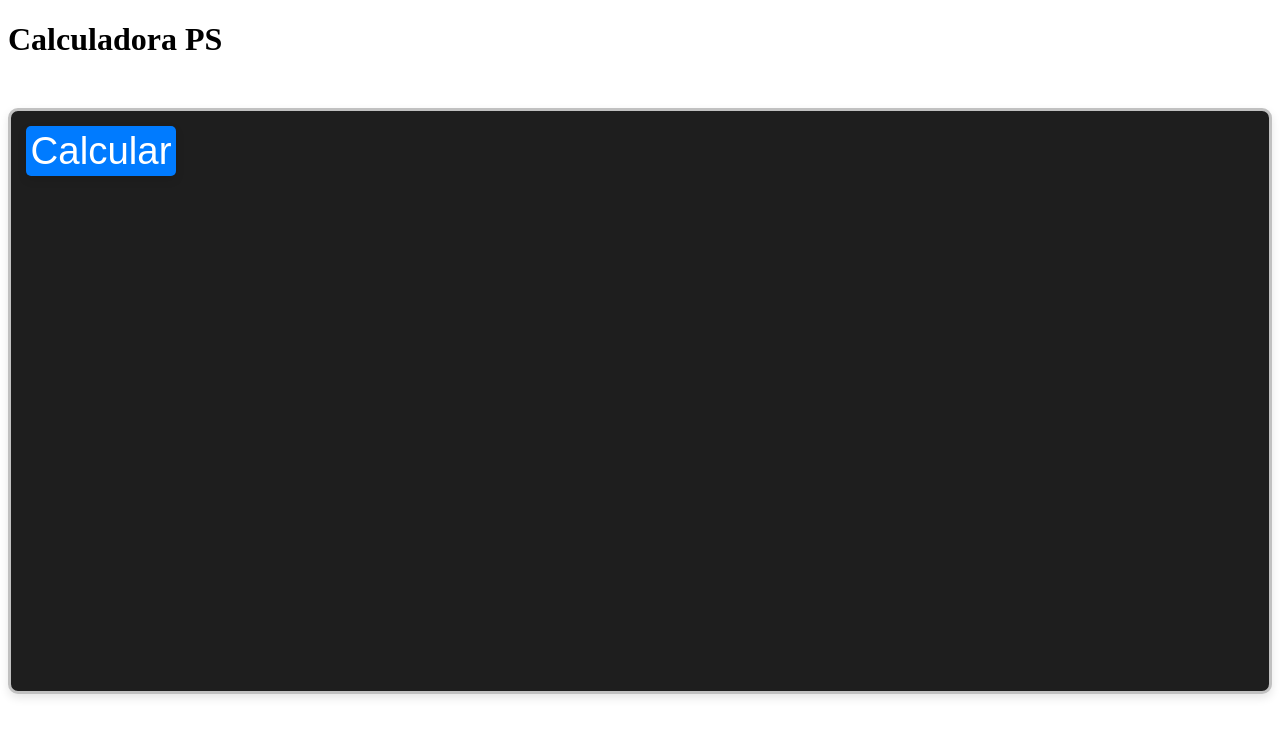
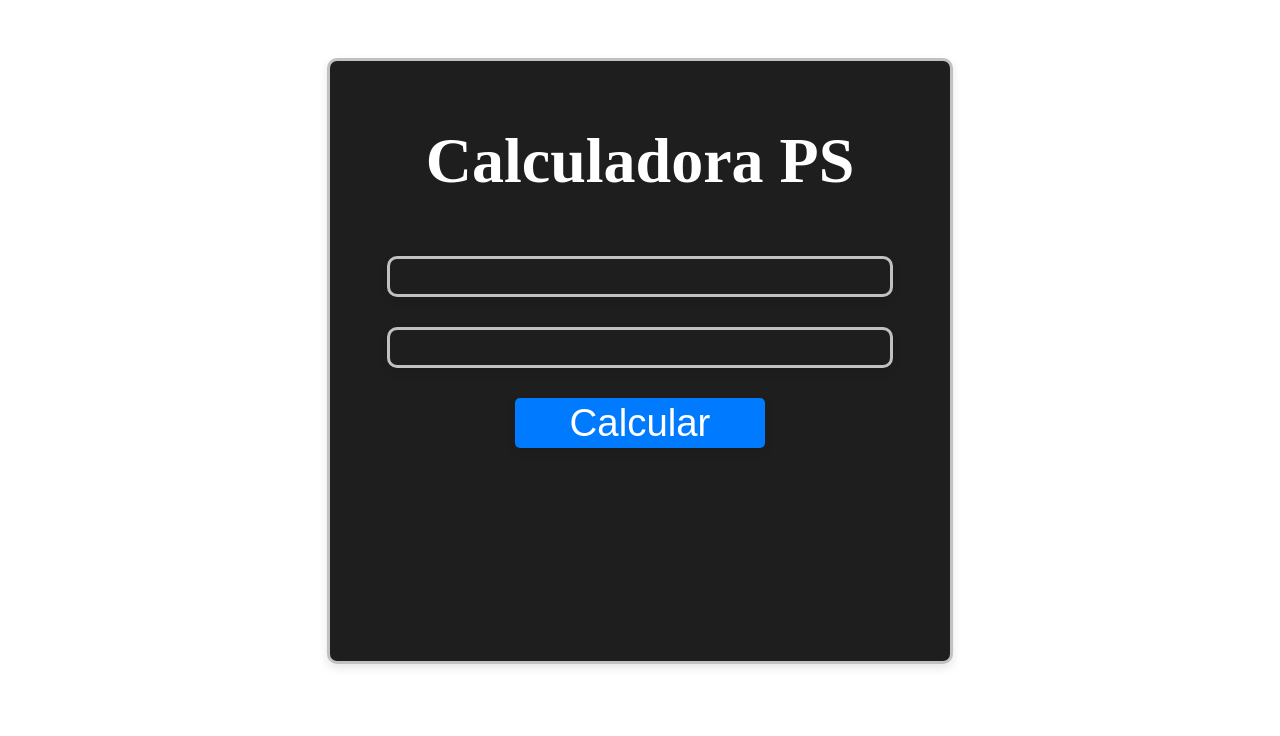
Before and after one commit to devbdallagnol/pj_calculadora_ps, a React (Create React App) app: page / in a window 1280 px wide. Shown: the top 736 px of the page. Built offline with nearby package versions, Linux system fonts and the light colour scheme.

Commit message:
added - criando BodyContainer

```diff
--- a/src/App.js
+++ b/src/App.js
@@ -1,10 +1,13 @@
 import Display from "./components/Displays/Display";
+import { BodyContainer } from "./styles/GlobalStyles";
 
 function App() {
   return (
     <div className="App">
-      <h1>Calculadora PS</h1>
-      <Display/>
+      <BodyContainer>
+
+        <Display/>
+      </BodyContainer>
     </div>
   );
 }
--- a/src/components/Button/styles.js
+++ b/src/components/Button/styles.js
@@ -2,12 +2,12 @@ import styled from 'styled-components';
 
 export const ButtonContainer = styled.button`
   background-color: #007BFF;
-  width: 150px;
+  width: 250px;
   height: 50px;
   color: #ffffff;
   font-size: 1.2em;
   padding: 10px 20px;
-  margin: 5px;
+  margin: 15px;
   border: none;
   border-radius: 5px;
   cursor: pointer;
--- a/src/components/Displays/Display.js
+++ b/src/components/Displays/Display.js
@@ -1,31 +1,19 @@
-import React from 'react';
-import styled from 'styled-components';
-import Button from '../Button/Button';
-
-const DisplayContainer = styled.div`
-  background-color: #1e1e1e;
-  color: #ffffff;
-  font-size: 2em;
-  height: 70vh;
-  padding: 10px;
-  margin: 50px 0;
-  border-radius: 10px;
-  border: 3px solid #c1c1c1;
-  box-shadow: 0 4px 10px rgba(0, 0, 0, 0.1);
-  display: flex;
-  transition: background-color 0.3s ease-in-out;
-
-  &:hover {
-    background-color: #333;
-  }
-`;
+import React from "react";
+import Button from "../Button/Button";
+import Input from "../Input/Input";
+import { DisplayContainer } from "./styles";
 
 const Display = () => {
   return (
-    <DisplayContainer>
-      <Button />
-    </DisplayContainer>
+    <>
+      <DisplayContainer>
+        <h1>Calculadora PS</h1>
+        <Input />
+        <Input />
+        <Button />
+      </DisplayContainer>
+    </>
   );
-}
+};
 
 export default Display;
--- /dev/null
+++ b/src/components/Displays/styles.js
@@ -0,0 +1,22 @@
+import styled from "styled-components";
+
+export const DisplayContainer = styled.div`
+  background-color: #1e1e1e;
+  color: #ffffff;
+  font-size: 2em;
+  width: 600px;
+  height: 70vh;
+  padding: 20px 10px;
+  margin: 50px 0;
+  border-radius: 10px;
+  border: 3px solid #c1c1c1;
+  box-shadow: 0 4px 10px rgba(0, 0, 0, 0.1);
+  display: flex;
+  flex-direction: column;
+  align-items: center;
+  transition: background-color 0.3s ease-in-out;
+
+  &:hover {
+    background-color: #333;
+  }
+`;
--- /dev/null
+++ b/src/components/Input/Input.js
@@ -0,0 +1,19 @@
+import React from "react";
+import { InputContainer } from "./styles";
+import { useState } from "react";
+
+const Input = () => {
+  const [inputValue, setInputValue] = useState("");
+
+  return (
+    <InputContainer
+      type="text"
+      placeholder="Digite um número"
+      onChange={(e) => setInputValue(e.target.value)}
+    >
+      {inputValue}
+    </InputContainer>
+  );
+};
+
+export default Input;
--- /dev/null
+++ b/src/components/Input/styles.js
@@ -0,0 +1,22 @@
+import styled from "styled-components";
+
+export const InputContainer = styled.div`
+    background-color: #1e1e1e;
+    color: #ffffff;
+    font-size: 1em;
+    width: 80%;
+    height: 15px;
+    padding: 10px;
+    margin: 15px 0;
+    border-radius: 10px;
+    border: 3px solid #c1c1c1;
+    box-shadow: 0 4px 10px rgba(0, 0, 0, 0.1);
+    display: flex;
+    justify-content: center;
+    align-items: center;
+    transition: background-color 0.3s ease-in-out;
+
+    &:hover {
+        background-color: #333;
+    }
+`;
--- a/src/styles/GlobalStyles.js
+++ b/src/styles/GlobalStyles.js
@@ -0,0 +1,12 @@
+import styled from "styled-components";
+
+export const BodyContainer = styled.div`
+    margin: 0;
+    padding: 0;
+    box-sizing: border-box;
+
+    display: flex;
+    justify-content: center;
+    align-items: center;
+
+`;
```
